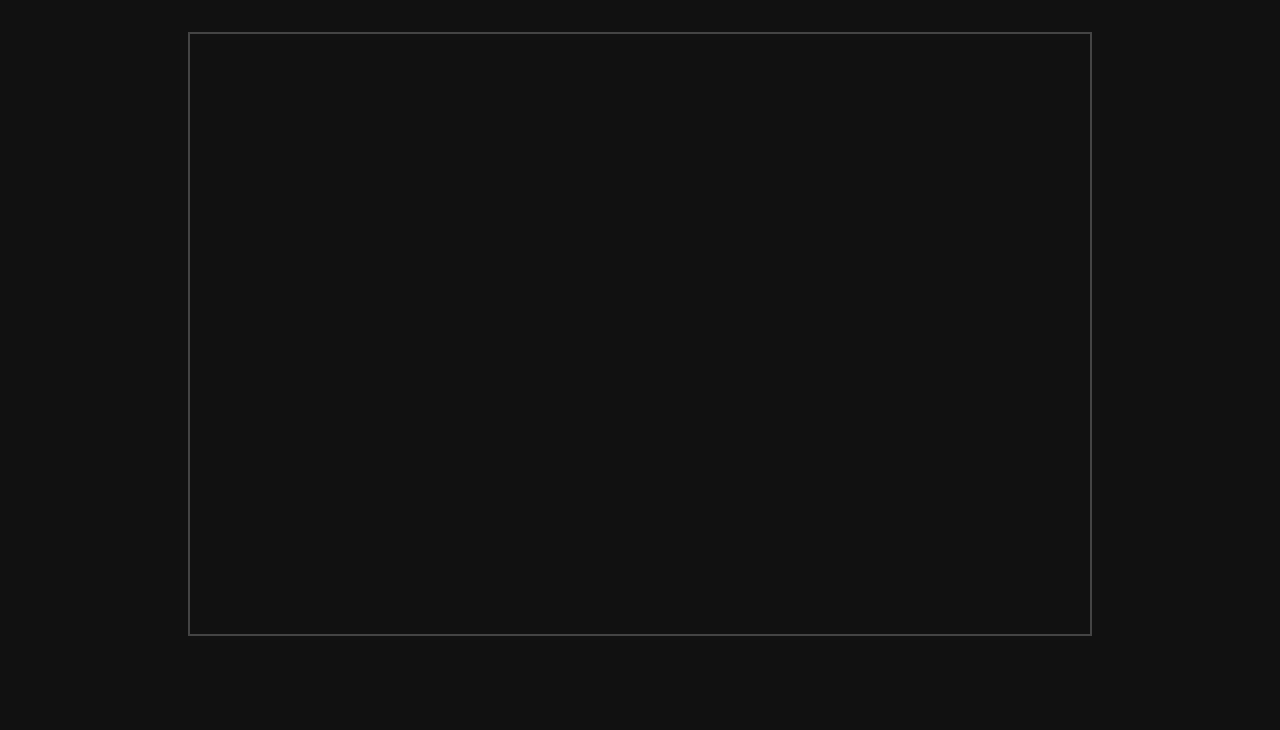
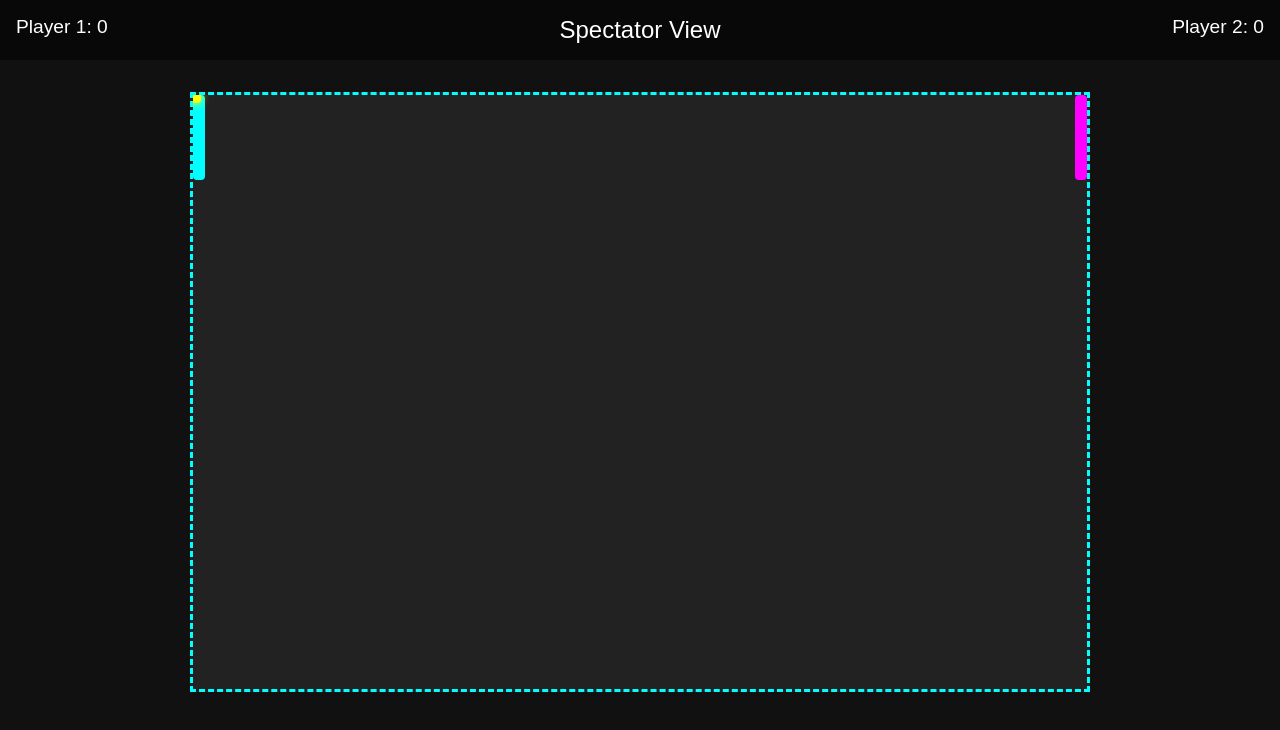
Before and after one commit to YiitErdem/pingpongyiit, a plain HTML site: page viewer.html in a window 1280 px wide. Drawn offline with Linux system fonts and the light colour scheme; no server answers.

Commit message:
Update viewer.html

```diff
--- a/viewer.html
+++ b/viewer.html
@@ -1,19 +1,95 @@
 <!DOCTYPE html>
 <html lang="tr">
 <head>
-  <meta charset="UTF-8">
-  <meta name="viewport" content="width=device-width,initial-scale=1.0">
-  <title>Ping Pong Viewer</title>
-  <style>
-    *{margin:0;padding:0;}
-    body{background:#111;}
-    canvas{display:block;margin:2rem auto;border:2px solid #444;}
+  <meta charset="UTF-8" />
+  <meta name="viewport" content="width=device-width,initial-scale=1"/>
+  <title>Ping Pong Spectator</title>
+  <style> /* game.html ile aynı stil */
+    *{box-sizing:border-box;margin:0;padding:0;}
+    body,html{width:100%;height:100%;background:#111;color:#fff;font-family:Arial,sans-serif;overflow:hidden;}
+    header{display:flex;justify-content:space-between;padding:1rem;background:rgba(0,0,0,0.5);}
+      header div{font-size:1.2rem;}
+      .heading{font-size:1.5rem;}
+    .arena {
+      position:relative;
+      width:900px; height:600px;
+      margin:2rem auto;
+      background:#222; border:3px dashed #0ff;
+      overflow:hidden;
+    }
+    .player-left-paddle, .player-right-paddle, .ping-pong-ball{
+      position:absolute;
+      border-radius:4px;
+    }
+    .player-left-paddle {
+      width:12px; height:85px;
+      left:0; background:#0ff;
+    }
+    .player-right-paddle {
+      width:12px; height:85px;
+      right:0; background:#f0f;
+    }
+    .ping-pong-ball {
+      width:15px; height:15px;
+      background:#ff0;
+      box-shadow:0 0 8px #ff0;
+      margin:-7.5px;
+    }
   </style>
+  <script src="https://www.gstatic.com/firebasejs/9.17.1/firebase-app-compat.js"></script>
+  <script src="https://www.gstatic.com/firebasejs/9.17.1/firebase-database-compat.js"></script>
 </head>
 <body>
-  <canvas id="c" width="900" height="600"></canvas>
-  <script src="https://www.gstatic.com/firebasejs/9.6.1/firebase-app.js"></script>
-  <script src="https://www.gstatic.com/firebasejs/9.6.1/firebase-database.js"></script>
+  <header>
+    <div>Player 1: <span id="score1">0</span></div>
+    <div class="heading">Spectator View</div>
+    <div>Player 2: <span id="score2">0</span></div>
+  </header>
+  <div class="arena" id="arena">
+    <div id="paddle1" class="player-left-paddle"></div>
+    <div id="ball"    class="ping-pong-ball"></div>
+    <div id="paddle2" class="player-right-paddle"></div>
+  </div>
+
   <script>
-    // URL’dan oda
-    const ROOM = new URLSearchParams(location.search).get('room')
+    const ps = new URLSearchParams(location.search);
+    const room = ps.get('room');
+
+    // Firebase init (aynı config)
+    const firebaseConfig = {
+      apiKey: "AIzaSyASZrCdc3xrJ8iXagE3iMUdhEpPR5FiJOE",
+      authDomain: "masa-tenisi-v1.firebaseapp.com",
+      databaseURL: "https://masa-tenisi-v1-default-rtdb.europe-west1.firebasedatabase.app",
+      projectId: "masa-tenisi-v1",
+      storageBucket: "masa-tenisi-v1.appspot.com",
+      messagingSenderId: "186015084983",
+      appId: "1:186015084983:web:86f9d88e907423f5e33832"
+    };
+    firebase.initializeApp(firebaseConfig);
+    const db = firebase.database();
+    const paddlesRef = db.ref(`rooms/${room}/paddles`);
+    const ballRef    = db.ref(`rooms/${room}/ball`);
+    const scoreRef   = db.ref(`rooms/${room}/score`);
+
+    const arenaH=600, padH=85;
+    let paddle={player1:(arenaH-padH)/2,player2:(arenaH-padH)/2};
+    let ball={x:450,y:300}, score={p1:0,p2:0};
+
+    paddlesRef.child('player1').on('value',s=>{ if(s.exists()) paddle.player1=s.val(); render(); });
+    paddlesRef.child('player2').on('value',s=>{ if(s.exists()) paddle.player2=s.val(); render(); });
+    ballRef.on('value',       s=>{ if(s.exists()) ball=s.val(); render(); });
+    scoreRef.on('value',      s=>{ if(s.exists()){
+      score=s.val();
+      document.getElementById('score1').textContent=score.p1;
+      document.getElementById('score2').textContent=score.p2;
+    }});
+
+    function render(){
+      document.getElementById('paddle1').style.top  = paddle.player1+'px';
+      document.getElementById('paddle2').style.top  = paddle.player2+'px';
+      document.getElementById('ball').style.left    = ball.x+'px';
+      document.getElementById('ball').style.top     = ball.y+'px';
+    }
+  </script>
+</body>
+</html>
```
